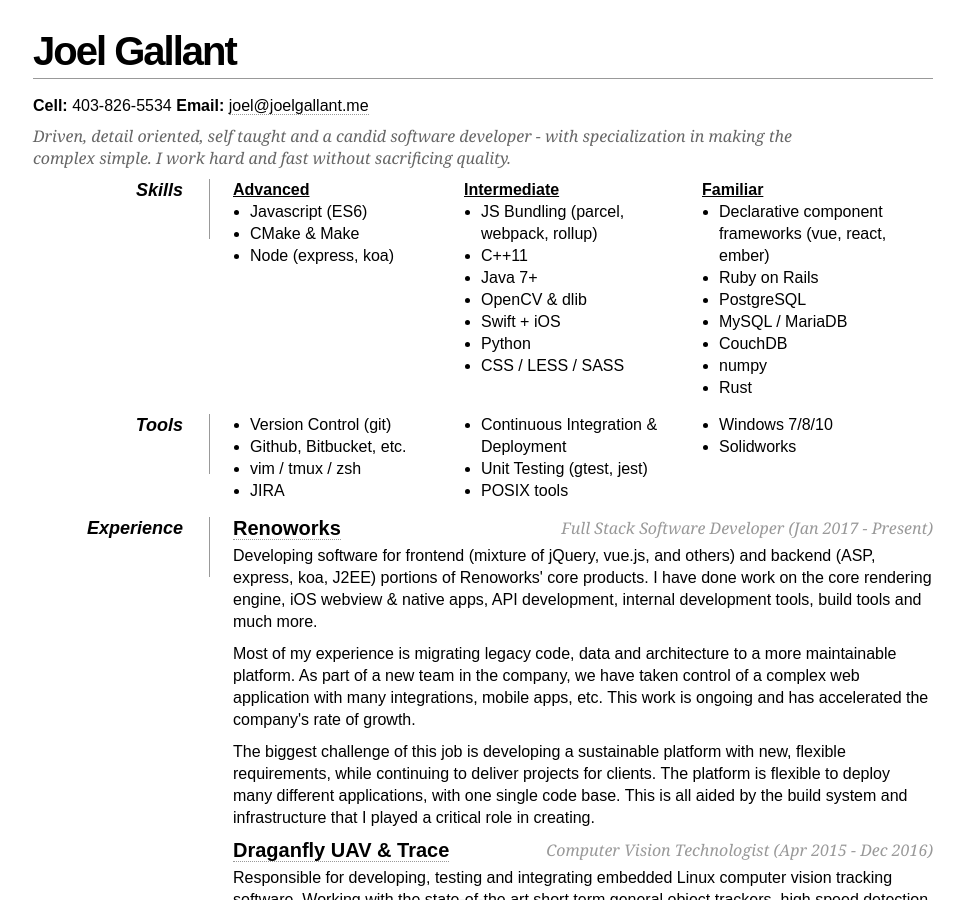
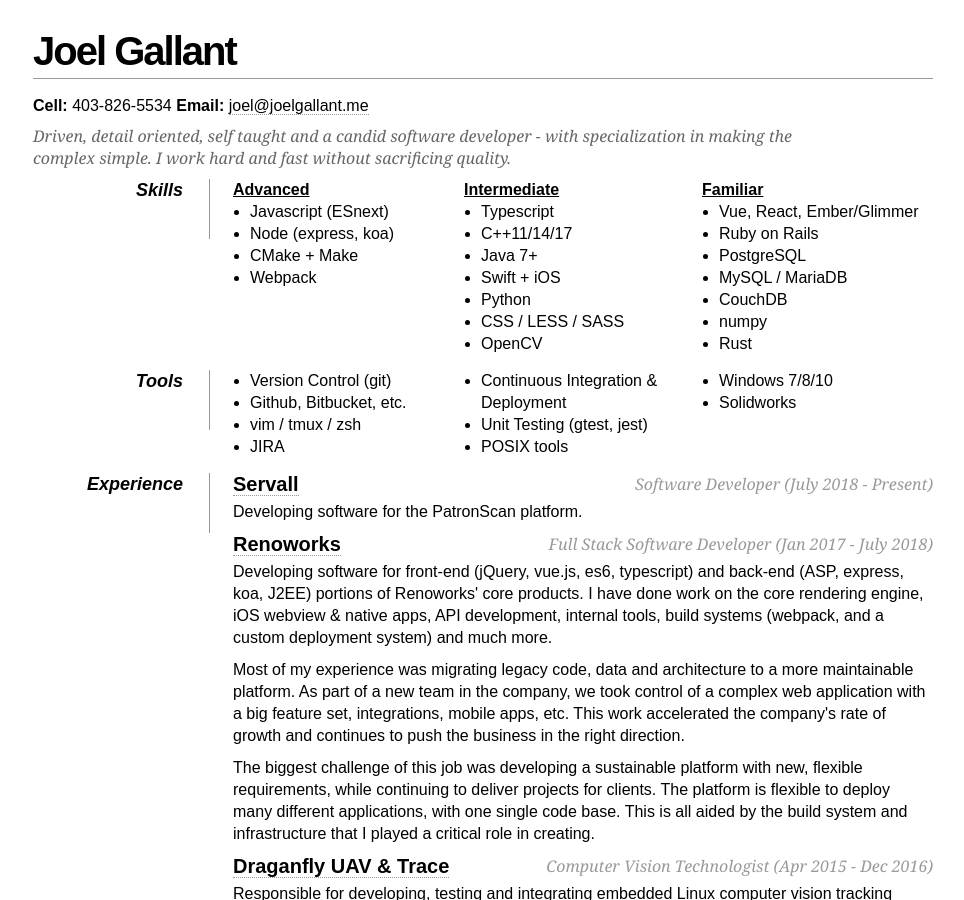
Before and after one commit to joelg236/joelg236.github.io, a Jekyll site: the page built from resume.html, in a window 1280 px wide and 900 px high. Shown: the whole window, without its empty margins (157-1121 px from the left). Built offline with Jekyll 4.4.1, drawn with Linux system fonts in a browser that asks for light colours.

Commit message:
Updating resume

```diff
--- a/resume.html
+++ b/resume.html
@@ -60,27 +60,28 @@
                 <div style="float:left; width: 33%;">
                     <h4 style="text-decoration: underline;">Advanced</h4>
                     <ul class="no-bottom">
-                        <li>Javascript (ES6)</li>
-                        <li>CMake & Make</li>
+                        <li>Javascript (ESnext)</li>
                         <li>Node (express, koa)</li>
+                        <li>CMake + Make</li>
+                        <li>Webpack</li>
                     </ul>
                 </div>
                 <div style="float:left; width: 33%;">
                     <h4 style="text-decoration: underline;">Intermediate</h4>
                     <ul class="no-bottom">
-                        <li>JS Bundling (parcel, webpack, rollup)</li>
-                        <li>C++11</li>
+                        <li>Typescript</li>
+                        <li>C++11/14/17</li>
                         <li>Java 7+</li>
-                        <li>OpenCV & dlib</li>
                         <li>Swift + iOS</li>
                         <li>Python</li>
                         <li>CSS / LESS / SASS</li>
+                        <li>OpenCV</li>
                     </ul>
                 </div>
                 <div style="float:right; width: 33%;">
                     <h4 style="text-decoration: underline;">Familiar</h4>
                     <ul class="no-bottom">
-                        <li>Declarative component frameworks (vue, react, ember)</li>
+                        <li>Vue, React, Ember/Glimmer</li>
                         <li>Ruby on Rails</li>
                         <li>PostgreSQL</li>
                         <li>MySQL / MariaDB</li>
@@ -120,25 +121,31 @@
 
             <dt>Experience</dt>
             <dd>
-                <h2><a href="http://www.renoworks.com/">Renoworks</a> <span>Full Stack Software Developer (Jan 2017 - Present)</span></h2>
+                <h2><a href="http://servalldev.com/">Servall</a> <span>Software Developer (July 2018 - Present)</span></h2>
                 <p>
-                    Developing software for frontend (mixture of jQuery, vue.js, and others)
-                    and backend (ASP, express, koa, J2EE) portions of Renoworks' core products.
-                    I have done work on the core rendering engine, iOS webview & native apps,
-                    API development, internal development tools, build tools and much more.
+                    Developing software for the PatronScan platform.
+                </p>
+
+                <h2><a href="http://www.renoworks.com/">Renoworks</a> <span>Full Stack Software Developer (Jan 2017 - July 2018)</span></h2>
+                <p>
+                    Developing software for front-end (jQuery, vue.js, es6, typescript) and back-end
+                    (ASP, express, koa, J2EE) portions of Renoworks' core products. I have done work
+                    on the core rendering engine, iOS webview & native apps, API development, internal
+                    tools, build systems (webpack, and a custom deployment system) and much more.
                 </p>
                 <p>
-                    Most of my experience is migrating legacy code, data and architecture to a
-                    more maintainable platform. As part of a new team in the company, we have
-                    taken control of a complex web application with many integrations, mobile apps,
-                    etc. This work is ongoing and has accelerated the company's rate of growth.
+                    Most of my experience was migrating legacy code, data and architecture to a more
+                    maintainable platform. As part of a new team in the company, we took control of a
+                    complex web application with a big feature set, integrations, mobile apps, etc.
+                    This work accelerated the company's rate of growth and continues to push the
+                    business in the right direction.
                 </p>
                 <p>
-                    The biggest challenge of this job is developing a sustainable platform with
-                    new, flexible requirements, while continuing to deliver projects for clients.
-                    The platform is flexible to deploy many different applications, with one single
-                    code base. This is all aided by the build system and infrastructure that I
-                    played a critical role in creating.
+                    The biggest challenge of this job was developing a sustainable platform with new,
+                    flexible requirements, while continuing to deliver projects for clients. The
+                    platform is flexible to deploy many different applications, with one single code
+                    base. This is all aided by the build system and infrastructure that I played a
+                    critical role in creating.
                 </p>
 
                 <h2><a href="http://www.draganfly.com/">Draganfly UAV & Trace</a> <span>Computer Vision Technologist (Apr 2015 - Dec 2016)</span></h2>
```
Also changed, not shown: 1 other file.
